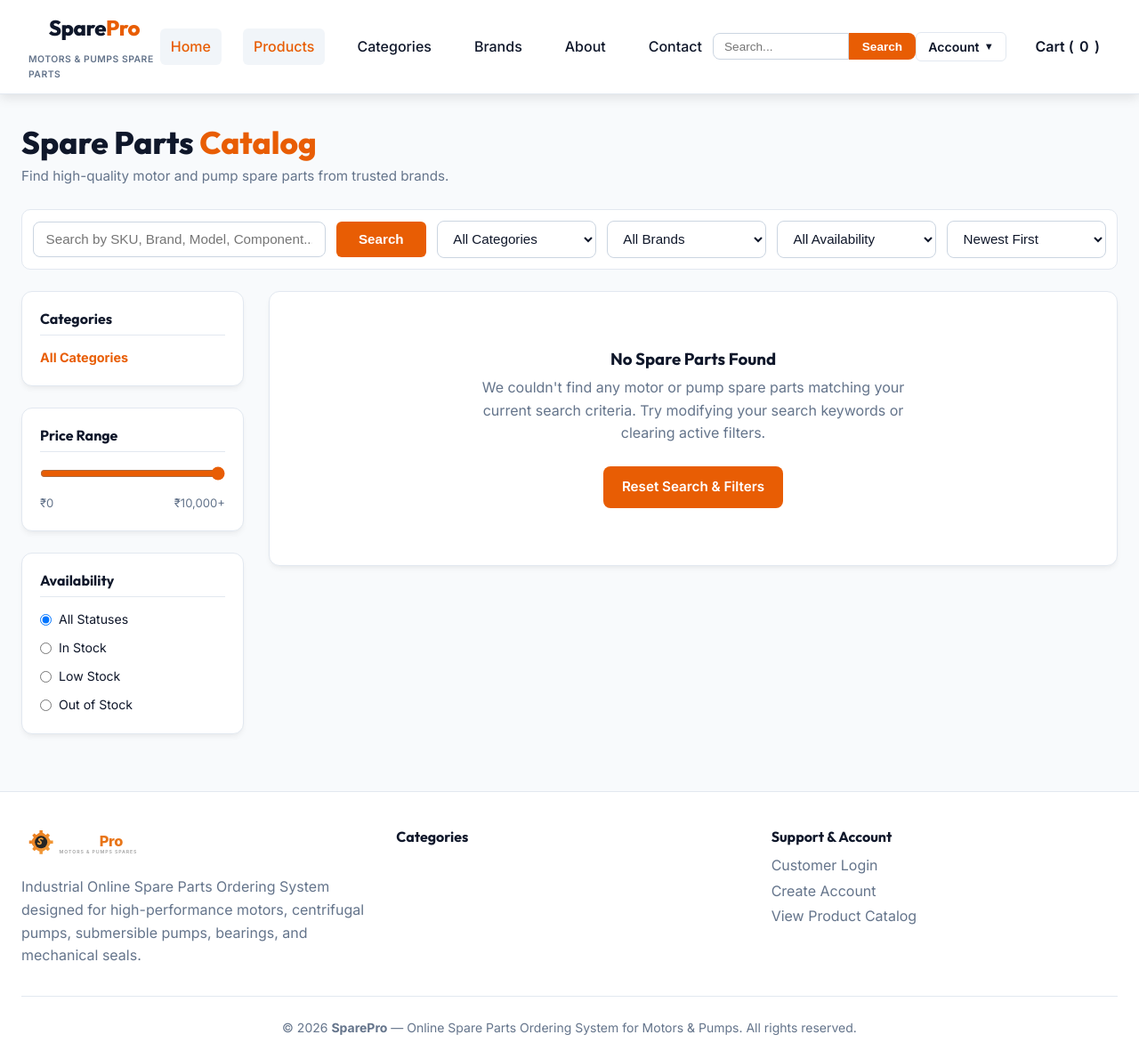
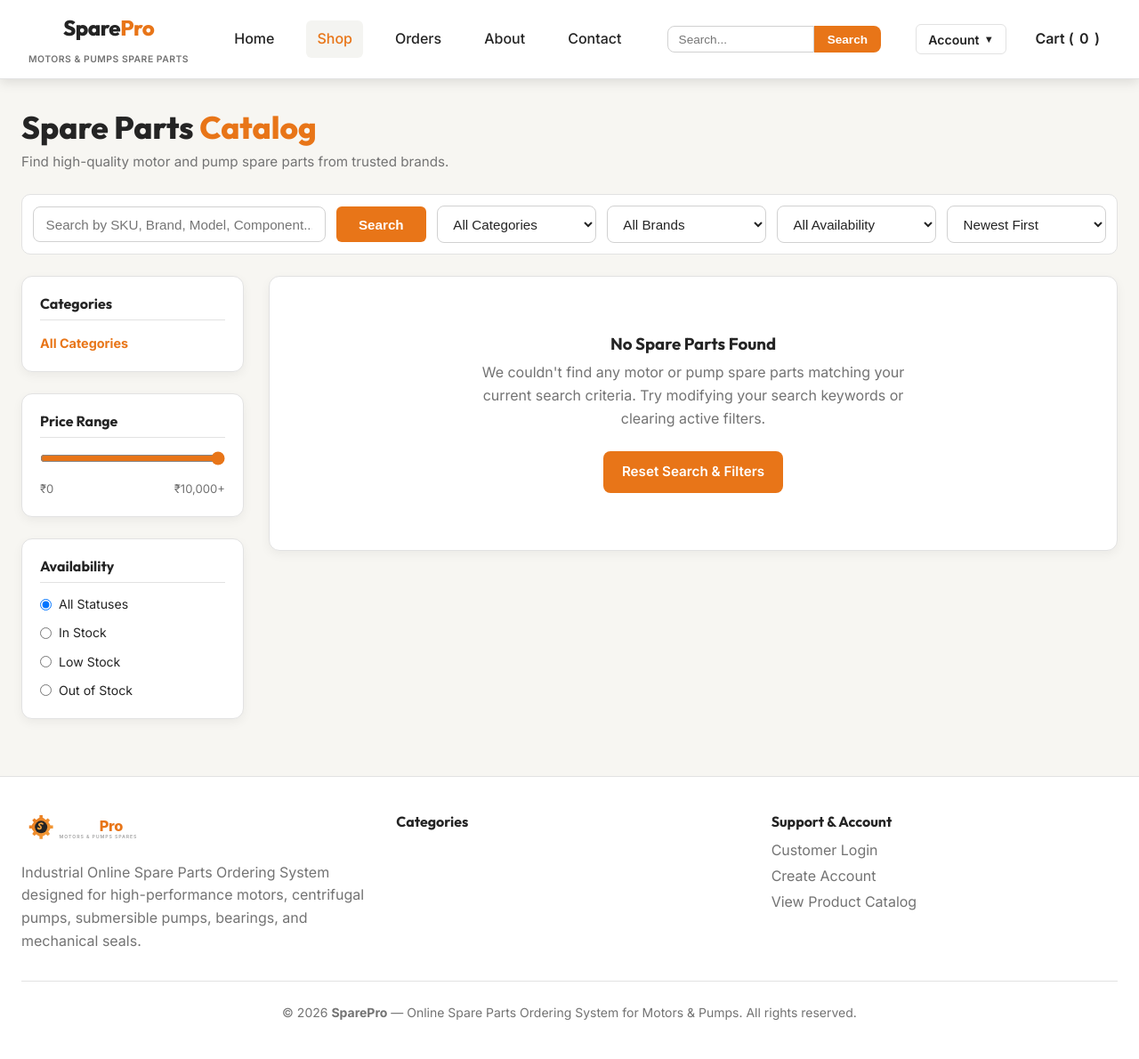
Before and after one commit to guhanBR/capstone, a Flask app: page /products/ in a window 1280 px wide. Shown: the whole page at 89% size. After the commit the page ends 1146 px from the top, so only its background shows below. Run offline with Flask 3, Linux system fonts and the light colour scheme; data that the repository does not hold is empty; parts of the project's set-up code (start-up, migrations or seed data) failed here and were passed over; some libraries are stand-ins or nearby versions.

Commit message:
Restructure customer navigation: add Home, About, Contact routes, remove duplicate navbar categories/brands, refine text-only UI and fallback product card image handling

```diff
--- a/app/services/product_service.py
+++ b/app/services/product_service.py
@@ -56,6 +56,10 @@ class ProductService:
             query = query.order_by(asc(Product.name))
         elif sort_by == 'name_desc':
             query = query.order_by(desc(Product.name))
+        elif sort_by == 'best_selling':
+            query = query.order_by(desc(Product.stock_quantity))
+        elif sort_by == 'highest_rated':
+            query = query.order_by(desc(Product.id))
         elif sort_by == 'oldest':
             query = query.order_by(asc(Product.created_at))
         else: # 'newest'
--- a/app/static/css/themes.css
+++ b/app/static/css/themes.css
@@ -1,57 +1,57 @@
-/* Light Mode Theme (Default E-Commerce Catalog) */
+/* Light Mode Theme (Industrial SparePro Palette) */
 [data-theme="light"] {
-    --primary: #0f172a;
-    --primary-light: #334155;
-    --secondary: #e85d04;
-    --secondary-hover: #d00000;
-    --accent: #f97316;
+    --primary: #242424;
+    --primary-light: #3a3a3a;
+    --secondary: #E87518;
+    --secondary-hover: #d0630e;
+    --accent: #F4A340;
 
-    --background: #f8fafc;
-    --surface: #ffffff;
-    --surface-hover: #f1f5f9;
-    --surface-border: #e2e8f0;
+    --background: #F7F6F2;
+    --surface: #FFFFFF;
+    --surface-hover: #F4F4F1;
+    --surface-border: #E2E2E2;
 
-    --text-color: #0f172a;
-    --text-muted: #64748b;
-    --text-inverse: #ffffff;
+    --text-color: #242424;
+    --text-muted: #737373;
+    --text-inverse: #FFFFFF;
 
-    --input-bg: #ffffff;
-    --input-border: #cbd5e1;
-    --input-focus: #e85d04;
+    --input-bg: #FFFFFF;
+    --input-border: #D1D1D1;
+    --input-focus: #E87518;
 
-    --card-shadow: 0 4px 6px -1px rgba(0, 0, 0, 0.05), 0 2px 4px -2px rgba(0, 0, 0, 0.03);
+    --card-shadow: 0 4px 12px rgba(0, 0, 0, 0.05);
 
-    --success: #166534;
-    --warning: #b45309;
-    --danger: #dc2626;
+    --success: #2E7D32;
+    --warning: #E87518;
+    --danger: #C62828;
     --info: #0284c7;
 }
 
-/* Dark Mode Theme */
+/* Dark Mode Theme (Industrial Graphite Palette) */
 [data-theme="dark"] {
-    --primary: #0f172a;
-    --primary-light: #1e293b;
-    --secondary: #e85d04;
-    --secondary-hover: #f97316;
-    --accent: #fb923c;
+    --primary: #242424;
+    --primary-light: #3a3a3a;
+    --secondary: #E87518;
+    --secondary-hover: #f58428;
+    --accent: #F4A340;
 
-    --background: #090d16;
-    --surface: #111827;
-    --surface-hover: #1f2937;
-    --surface-border: #374151;
+    --background: #171717;
+    --surface: #222222;
+    --surface-hover: #2c2c2c;
+    --surface-border: #3A3A3A;
 
-    --text-color: #f9fafb;
-    --text-muted: #9ca3af;
-    --text-inverse: #090d16;
+    --text-color: #F5F5F5;
+    --text-muted: #A8A8A8;
+    --text-inverse: #171717;
 
-    --input-bg: #111827;
-    --input-border: #374151;
-    --input-focus: #e85d04;
+    --input-bg: #222222;
+    --input-border: #3A3A3A;
+    --input-focus: #E87518;
 
-    --card-shadow: 0 10px 25px -5px rgba(0, 0, 0, 0.5);
+    --card-shadow: 0 10px 30px rgba(0, 0, 0, 0.4);
 
-    --success: #16a34a;
-    --warning: #f59e0b;
-    --danger: #ef4444;
+    --success: #2E7D32;
+    --warning: #E87518;
+    --danger: #C62828;
     --info: #38bdf8;
 }
--- a/app/static/js/main.js
+++ b/app/static/js/main.js
@@ -91,3 +91,18 @@ document.addEventListener('click', function (e) {
         container.classList.remove('show');
     }
 });
+
+// Close dropdown on Escape key or when clicking navbar links
+document.addEventListener('keydown', function (e) {
+    if (e.key === 'Escape') {
+        const container = document.querySelector('.account-dropdown-container');
+        if (container) container.classList.remove('show');
+    }
+});
+
+document.querySelectorAll('.nav-links a').forEach(link => {
+    link.addEventListener('click', function () {
+        const container = document.querySelector('.account-dropdown-container');
+        if (container) container.classList.remove('show');
+    });
+});
--- a/app/templates/base.html
+++ b/app/templates/base.html
@@ -26,30 +26,27 @@
     <nav class="navbar">
         <div class="navbar-container">
             <!-- Brand Logo -->
-            <a href="{{ url_for('products.list_products') }}" class="brand-logo" style="text-decoration: none; display: flex; flex-direction: column;">
+            <a href="{{ url_for('index') }}" class="brand-logo" style="text-decoration: none; display: flex; flex-direction: column;">
                 <span style="font-size: 1.5rem; font-weight: 800; color: var(--text-color); font-family: 'Outfit', sans-serif; letter-spacing: -0.5px;">Spare<span style="color: var(--secondary);">Pro</span></span>
                 <span style="font-size: 0.65rem; color: var(--text-muted); font-weight: 600; text-transform: uppercase; letter-spacing: 0.5px; margin-top: -3px;">Motors &amp; Pumps Spare Parts</span>
             </a>
 
             <!-- Text Navigation Links -->
             <ul class="nav-links">
-                <li class="nav-item {% if request.endpoint == 'products.list_products' and not current_category %}active{% endif %}">
-                    <a href="{{ url_for('products.list_products') }}">Home</a>
+                <li class="nav-item {% if request.endpoint == 'index' %}active{% endif %}">
+                    <a href="{{ url_for('index') }}">Home</a>
                 </li>
                 <li class="nav-item {% if request.endpoint == 'products.list_products' %}active{% endif %}">
-                    <a href="{{ url_for('products.list_products') }}">Products</a>
+                    <a href="{{ url_for('products.list_products') }}">Shop</a>
                 </li>
-                <li class="nav-item">
-                    <a href="{{ url_for('products.list_products') }}">Categories</a>
+                <li class="nav-item {% if request.endpoint == 'orders.order_history' %}active{% endif %}">
+                    <a href="{% if current_user.is_authenticated %}{{ url_for('orders.order_history') }}{% else %}{{ url_for('auth.login') }}{% endif %}">Orders</a>
                 </li>
-                <li class="nav-item">
-                    <a href="{{ url_for('products.list_products') }}">Brands</a>
+                <li class="nav-item {% if request.endpoint == 'about' %}active{% endif %}">
+                    <a href="{{ url_for('about') }}">About</a>
                 </li>
-                <li class="nav-item">
-                    <a href="{{ url_for('products.list_products') }}">About</a>
-                </li>
-                <li class="nav-item">
-                    <a href="{{ url_for('products.list_products') }}">Contact</a>
+                <li class="nav-item {% if request.endpoint == 'contact' %}active{% endif %}">
+                    <a href="{{ url_for('contact') }}">Contact</a>
                 </li>
             </ul>
 
@@ -67,30 +64,41 @@
                     </button>
 
                     <div class="account-dropdown-menu" id="accountDropdownMenu">
-                        <div class="dropdown-header">
-                            <span>New customer?</span>
-                            <a href="{{ url_for('auth.register') }}" class="dropdown-signup-link">Sign Up</a>
-                        </div>
-                        <div class="dropdown-divider"></div>
-                        <a href="{% if current_user.is_authenticated %}{{ url_for('customer.profile') }}{% else %}{{ url_for('auth.login') }}{% endif %}" class="dropdown-item">My Profile</a>
-                        <a href="{% if current_user.is_authenticated %}{{ url_for('orders.order_history') }}{% else %}{{ url_for('auth.login') }}{% endif %}" class="dropdown-item">My Orders</a>
-                        <a href="{{ url_for('products.list_products') }}" class="dropdown-item">Wishlist</a>
-                        <a href="{% if current_user.is_authenticated %}{{ url_for('customer.dashboard') }}{% else %}{{ url_for('auth.login') }}{% endif %}" class="dropdown-item">Notifications</a>
-                        <a href="{% if current_user.is_authenticated %}{{ url_for('customer.profile') }}{% else %}{{ url_for('auth.login') }}{% endif %}" class="dropdown-item">Account Settings</a>
-                        <a href="{% if current_user.is_authenticated %}{{ url_for('customer.profile') }}{% else %}{{ url_for('auth.login') }}{% endif %}" class="dropdown-item">Saved Addresses</a>
-                        <a href="{% if current_user.is_authenticated %}{{ url_for('orders.order_history') }}{% else %}{{ url_for('auth.login') }}{% endif %}" class="dropdown-item">My Reviews</a>
-                        <div class="dropdown-divider"></div>
-                        <button type="button" class="dropdown-item" onclick="toggleTheme()">
-                            Light Mode / Dark Mode
-                        </button>
-                        <div class="dropdown-divider"></div>
                         {% if current_user.is_authenticated %}
+                            <div class="dropdown-header">
+                                <span style="font-weight: 700; color: var(--text-color); font-size: 0.88rem;">Hello, {{ current_user.name }}</span>
+                            </div>
+                            <div class="dropdown-divider"></div>
+                            <a href="{{ url_for('customer.profile') }}" class="dropdown-item">My Profile</a>
+                            <a href="{{ url_for('orders.order_history') }}" class="dropdown-item">My Orders</a>
+                            <a href="{{ url_for('products.list_products') }}" class="dropdown-item">Wishlist</a>
+                            <a href="{{ url_for('customer.dashboard') }}" class="dropdown-item">Notifications</a>
+                            <a href="{{ url_for('customer.profile') }}" class="dropdown-item">Account Settings</a>
+                            <a href="{{ url_for('customer.profile') }}" class="dropdown-item">Saved Addresses</a>
+                            <a href="{{ url_for('orders.order_history') }}" class="dropdown-item">My Reviews</a>
+                            <div class="dropdown-divider"></div>
+                            <button type="button" class="dropdown-item" onclick="toggleTheme()">
+                                Light Mode / Dark Mode
+                            </button>
+                            <div class="dropdown-divider"></div>
                             {% if current_user.is_admin %}
                                 <a href="{{ url_for('admin.dashboard') }}" class="dropdown-item" style="color: var(--secondary); font-weight: 600;">Admin Panel</a>
                             {% endif %}
                             <a href="{{ url_for('auth.logout') }}" class="dropdown-item text-danger">Logout</a>
                         {% else %}
-                            <a href="{{ url_for('auth.login') }}" class="dropdown-item">Sign In</a>
+                            <div class="dropdown-header">
+                                <span>New customer?</span>
+                                <a href="{{ url_for('auth.register') }}" class="dropdown-signup-link">Sign Up</a>
+                            </div>
+                            <div class="dropdown-divider"></div>
+                            <a href="{{ url_for('auth.login') }}" class="dropdown-item">Login</a>
+                            <a href="{{ url_for('auth.register') }}" class="dropdown-item">Sign Up</a>
+                            <a href="{{ url_for('products.list_products') }}" class="dropdown-item">Browse Products</a>
+                            <a href="{{ url_for('contact') }}" class="dropdown-item">Help &amp; Support</a>
+                            <div class="dropdown-divider"></div>
+                            <button type="button" class="dropdown-item" onclick="toggleTheme()">
+                                Light Mode / Dark Mode
+                            </button>
                         {% endif %}
                     </div>
                 </li>
--- a/app/templates/customer/products.html
+++ b/app/templates/customer/products.html
@@ -45,11 +45,14 @@
             <option value="out_of_stock" {% if current_availability == 'out_of_stock' %}selected{% endif %}>Out of Stock</option>
         </select>
 
-        <select name="sort" class="form-control" style="flex: 1; min-width: 140px;" onchange="this.form.submit()">
+        <select name="sort" class="form-control" style="flex: 1; min-width: 150px;" onchange="this.form.submit()">
             <option value="newest" {% if current_sort == 'newest' %}selected{% endif %}>Newest First</option>
             <option value="price_asc" {% if current_sort == 'price_asc' %}selected{% endif %}>Price: Low to High</option>
             <option value="price_desc" {% if current_sort == 'price_desc' %}selected{% endif %}>Price: High to Low</option>
             <option value="name_asc" {% if current_sort == 'name_asc' %}selected{% endif %}>Name: A to Z</option>
+            <option value="name_desc" {% if current_sort == 'name_desc' %}selected{% endif %}>Name: Z to A</option>
+            <option value="best_selling" {% if current_sort == 'best_selling' %}selected{% endif %}>Best Selling</option>
+            <option value="highest_rated" {% if current_sort == 'highest_rated' %}selected{% endif %}>Highest Rated</option>
         </select>
     </div>
 
@@ -122,8 +125,9 @@
                             </span>
 
                             <!-- Centered Product Image Container -->
-                            <div style="background-color: var(--surface-hover); height: 180px; display: flex; align-items: center; justify-content: center; padding: 1rem;">
-                                <img src="{{ product.image_url }}" alt="{{ product.name }}" style="max-height: 100%; max-width: 100%; object-fit: contain;">
+                            <div class="product-img-container" style="background-color: var(--surface-hover); aspect-ratio: 1/1; display: flex; align-items: center; justify-content: center; padding: 1rem; overflow: hidden; position: relative;">
+                                <img src="{{ product.image_url }}" alt="{{ product.name }}" style="max-height: 100%; max-width: 100%; object-fit: contain;" onerror="this.onerror=null; this.style.display='none'; this.nextElementSibling.style.display='flex';">
+                                <div style="display: none; height: 100%; width: 100%; align-items: center; justify-content: center; color: var(--text-muted); font-size: 0.82rem; font-weight: 600;">Image unavailable</div>
                             </div>
 
                             <!-- Product Info -->
@@ -132,7 +136,7 @@
                                     <a href="{{ url_for('products.product_detail', product_id=product.id) }}" style="color: var(--text-color);">{{ product.name }}</a>
                                 </h3>
                                 <div style="font-size: 0.78rem; color: var(--text-muted); margin-bottom: 0.2rem;">SKU: {{ product.sku }}</div>
-                                <div style="font-size: 0.78rem; color: var(--text-muted); margin-bottom: 0.75rem;">{{ product.brand }}</div>
+                                <div style="font-size: 0.78rem; color: var(--text-muted); margin-bottom: 0.75rem;">Brand: {{ product.brand }}</div>
 
                                 <div style="margin-top: auto; display: flex; align-items: center; justify-content: space-between; padding-top: 0.5rem; border-top: 1px solid var(--surface-border);">
                                     <span style="font-size: 1.15rem; font-weight: 800; color: var(--secondary);">₹{{ "{:,.2f}".format(product.effective_price) }}</span>
```
Also changed, not shown: app/__init__.py (+43 -3 lines), app/models/contact_message.py (added, +26 -0 lines), app/templates/customer/about.html (added, +54 -0 lines), app/templates/customer/contact.html (added, +89 -0 lines), app/templates/customer/home.html (added, +122 -0 lines).
